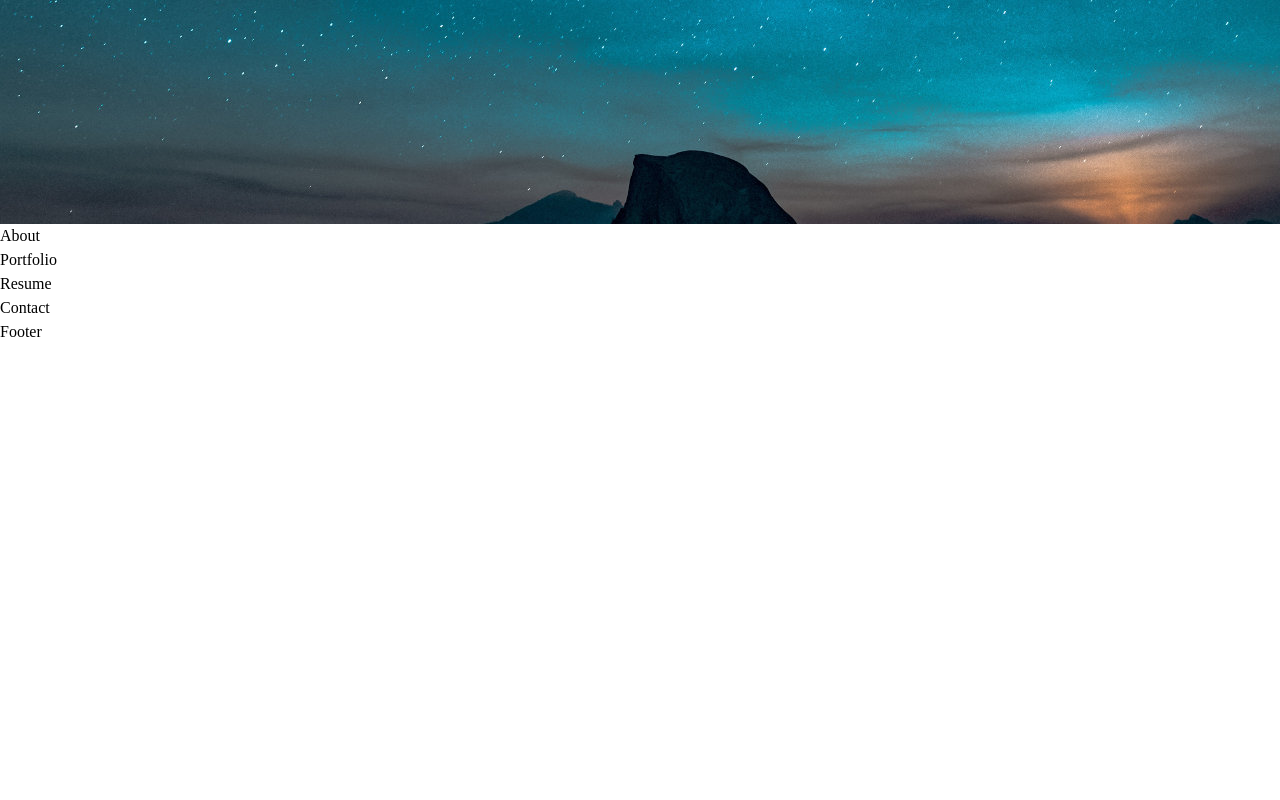
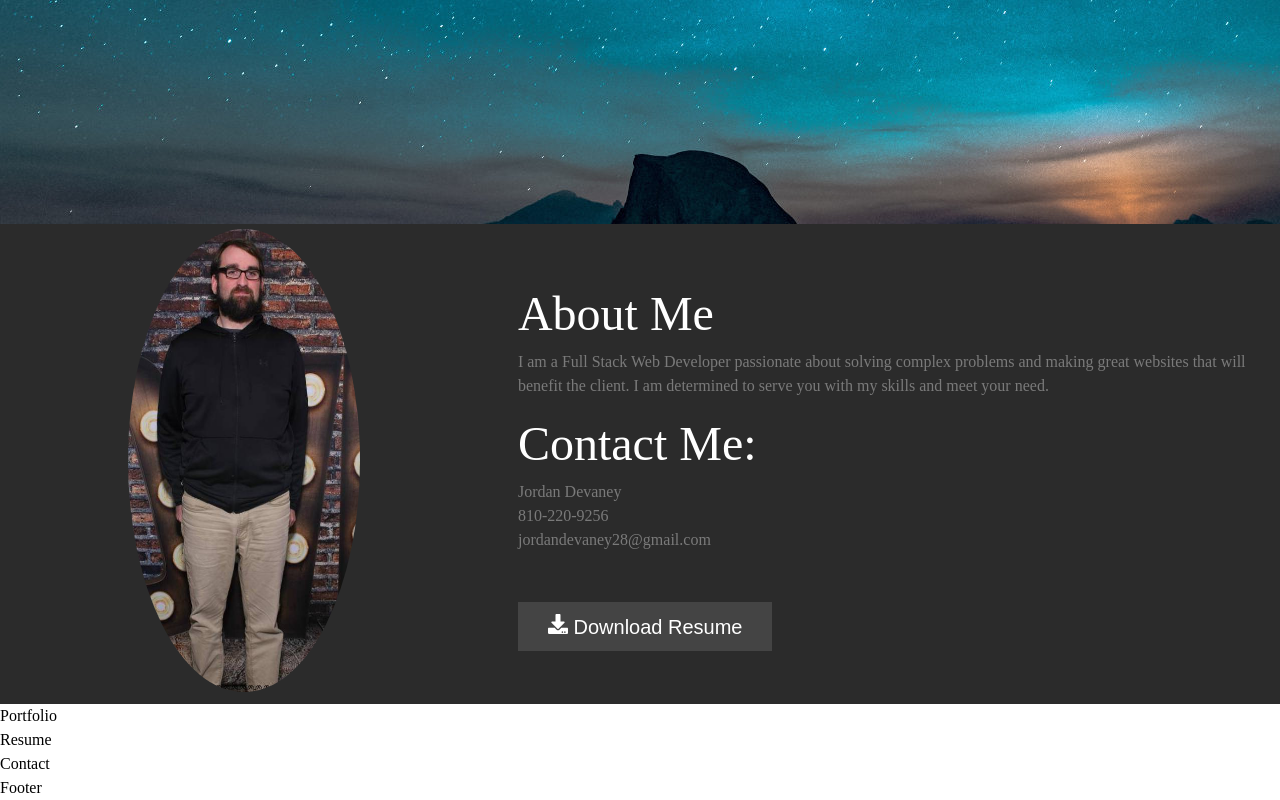
Before and after one commit to devaneyj3/next-portfolio, a Next.js app: page / in a window 1280 px wide. Shown: the part 576-1376 px from the top of the page. Before the commit the page ends 920 px from the top, so only its background shows below. Built offline with nearby package versions, Linux system fonts and the light colour scheme.

Commit message:
finish about me section

```diff
--- a/components/About.js
+++ b/components/About.js
@@ -1,5 +1,37 @@
+import Image from "next/image";
 import React from "react";
+import { FaDownload } from "react-icons/fa";
 
-export default function About() {
-	return <div>About</div>;
+import classes from "./about.module.scss";
+
+export default function About({ data }) {
+	const { image, name, phone, email, bio } = data;
+	console.log(data);
+	return (
+		<div className={classes.about_container}>
+			<section className={classes.img_container}>
+				<Image src={image} alt={name} width="400" height="800" />
+			</section>
+			<section className={classes.info}>
+				<aside>
+					<h1>About Me</h1>
+					<p>{bio}</p>
+				</aside>
+				<section className={classes.contact}>
+					<aside>
+						<h1>Contact Me:</h1>
+						<p>{name}</p>
+						<p>{phone}</p>
+						<p>{email}</p>
+					</aside>
+					<div>
+						<button className={classes.download_btn}>
+							<FaDownload />
+							{"  "}Download Resume
+						</button>
+					</div>
+				</section>
+			</section>
+		</div>
+	);
 }
--- /dev/null
+++ b/components/about.module.scss
@@ -0,0 +1,45 @@
+.about_container {
+	display: flex;
+	align-items: center;
+	background-color: #2b2b2b;
+	height: 60vh;
+	.info {
+		padding: 30px;
+	}
+	.img_container {
+		margin: 10%;
+		img {
+			border-radius: 50%;
+		}
+	}
+	.contact {
+		padding-top: 10px;
+		.download_btn {
+			background-color: #444;
+			border: none;
+			color: white;
+			padding: 12px 30px;
+			margin-top: 50px;
+			cursor: pointer;
+			font-size: 20px;
+			/* Darker background on mouse-over */
+			&:hover {
+				background-color: white;
+				color: black;
+			}
+		}
+	}
+	h1 {
+		color: white;
+		font-size: 3em;
+	}
+	p {
+		color: #7a7a7a;
+	}
+}
+
+@media screen and (max-width: 560px) {
+	.img_container {
+		display: none;
+	}
+}
--- a/package.json
+++ b/package.json
@@ -10,7 +10,9 @@
   "dependencies": {
     "next": "12.0.8",
     "react": "17.0.2",
-    "react-dom": "17.0.2"
+    "react-dom": "17.0.2",
+    "react-icons": "^4.3.1",
+    "sass": "^1.49.7"
   },
   "devDependencies": {
     "eslint": "8.7.0",
--- a/public/resumeData.js
+++ b/public/resumeData.js
@@ -3,7 +3,7 @@ export const resumeData = {
 	occupation: "Full Stack Web Developer",
 	description:
 		"I have a strong desire to be a productive member of a team environment that fosters learning, growth, and develop a great product for the user",
-	image: "Me.jpg",
+	image: "/images/me.jpg",
 	bio: "I am a Full Stack Web Developer passionate about solving complex problems and making great websites that will benefit the client. I am determined to serve you with my skills and meet your need.",
 	message: "Can I help you on your next project? Let's chat.",
 	email: "jordandevaney28@gmail.com",
```
Also changed, not shown: 1 other file (tests, documents, lock files or other folders).
